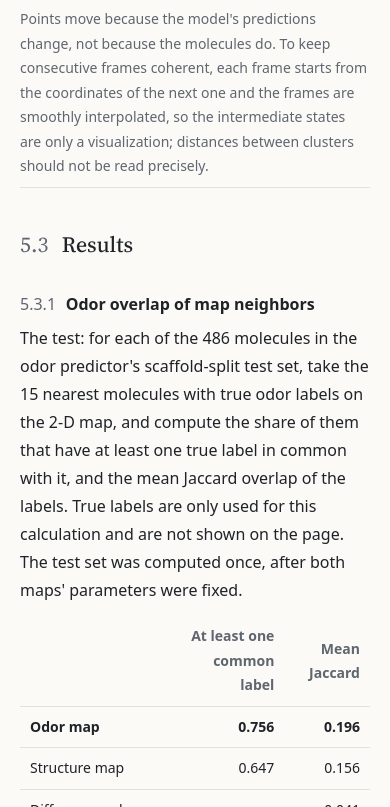
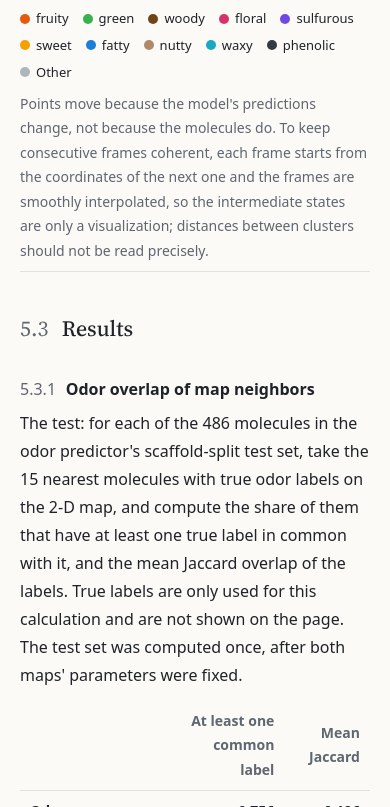
Before and after one commit to REDAMANCY564/redamancy564.github.io, a plain HTML site: page odor-map/about.html in a window 390 px wide. Shown: the part 4032-4839 px from the top of the page. Drawn offline with Linux system fonts and the light colour scheme.

Commit message:
Odor map 5.2.2: colour legend under the training video (map.json colours, wraps on phones)
Co-Authored-By: Claude Opus 5.5 <noreply@anthropic.com>

```diff
--- a/odor-map/about.css
+++ b/odor-map/about.css
@@ -17,3 +17,6 @@ details.supp summary { cursor: pointer; font-weight: 600; }
   font-size: .8125rem; font-variant-numeric: tabular-nums; color: var(--text); pointer-events: none;
 }
 .train-video figcaption { margin-top: 8px; }
+.train-legend { list-style: none; margin: 8px 0 0; padding: 0; display: flex; flex-wrap: wrap; gap: 4px 14px; font-size: .8125rem; color: var(--text); }
+.train-legend li { display: inline-flex; align-items: center; gap: 6px; white-space: nowrap; }
+.train-legend .sw { width: 10px; height: 10px; border-radius: 50%; flex: none; }
--- a/odor-map/about.html
+++ b/odor-map/about.html
@@ -85,6 +85,7 @@
           <video id="train-video" src="media/training.mp4?v=20261118d" poster="media/training-poster.webp?v=20261118d" width="800" height="800" muted playsinline controls preload="none" data-i18n-attr="aria-label:train.video_label" aria-label="气味地图在训练过程中逐渐成形的动画"></video>
           <span class="train-epoch" id="train-epoch" aria-hidden="true"></span>
         </div>
+        <ul class="train-legend" id="train-legend" data-i18n-attr="aria-label:train.legend_label" aria-label="颜色图例"></ul>
         <figcaption class="small muted" data-i18n="train.note">点的移动表示模型预测的变化，分子本身没有移动。为了让前后两帧连贯，每一帧都以后一帧的坐标为起点计算，帧与帧之间做了平滑过渡，所以中间过程只是一种可视化；团与团之间的距离不能精确解读。</figcaption>
       </figure>
     </section>
--- a/odor-map/about.js
+++ b/odor-map/about.js
@@ -102,8 +102,24 @@
     io.observe(video);
   }
 
+  // colour legend under the video: the 10 colours of map.json + other, same colours as the map page.
+  // Swatch colours are set through element.style (the page CSP does not allow style attributes).
+  function renderLegend() {
+    const ul = $("train-legend");
+    ul.textContent = "";
+    const items = meta.colours.map(id => [labelName(labelIndex[id]), meta.colour_hex[id]]).concat([[I18N.t("legend.other"), "#adb5bd"]]);
+    for (const [name, hex] of items) {
+      const li = document.createElement("li"), sw = document.createElement("span");
+      sw.className = "sw";
+      sw.style.background = hex;
+      li.append(sw, document.createTextNode(name));
+      ul.append(li);
+    }
+  }
+
   function renderAll() {
     renderText();
+    renderLegend();
     shown = null;
     showEpoch();
   }
--- a/odor-map/i18n/en.json
+++ b/odor-map/i18n/en.json
@@ -104,6 +104,7 @@
   "train.epoch": "Epoch {n}",
   "train.epoch_final": "Epoch {n} (the model used on this site)",
   "train.video_label": "Animation of the odor map taking shape during training",
+  "train.legend_label": "Color legend",
   "snap.colour-note": "With \"by main predicted descriptor\", each molecule takes the descriptor with the highest predicted probability; the 10 most common ones have their own color and the rest are \"other\". fruity molecules are the most common (20%), which mainly reflects the dataset itself: fragrance databases contain many fruity molecules such as esters.",
   "snap.desc-odor": "Odor map: molecules arranged by the model's predicted probabilities for 138 odor descriptors.",
   "snap.desc-structure": "Structure map: molecules arranged by Morgan fingerprints (structure only); colors are still the predicted odor. Compared with the odor map, dots of the same color are clearly more scattered.",
--- a/odor-map/i18n/zh.json
+++ b/odor-map/i18n/zh.json
@@ -104,6 +104,7 @@
   "train.epoch": "第 {n} 轮",
   "train.epoch_final": "第 {n} 轮（网页使用的模型）",
   "train.video_label": "气味地图在训练过程中逐渐成形的动画",
+  "train.legend_label": "颜色图例",
   "snap.colour-note": "「按主要预测描述词」着色时，每个分子取预测概率最高的描述词，最常见的 10 个各有一种颜色，其余归为「其他」。果香分子最多（20%），这主要反映数据集本身的组成：香料数据库中酯类等果香分子较多。",
   "snap.desc-odor": "气味地图：按模型对 138 个气味描述词的预测概率排列。",
   "snap.desc-structure": "结构地图：按 Morgan 分子指纹（只看结构）排列，颜色仍是预测的气味。和气味地图对比，同一颜色的点明显更分散。",
```
